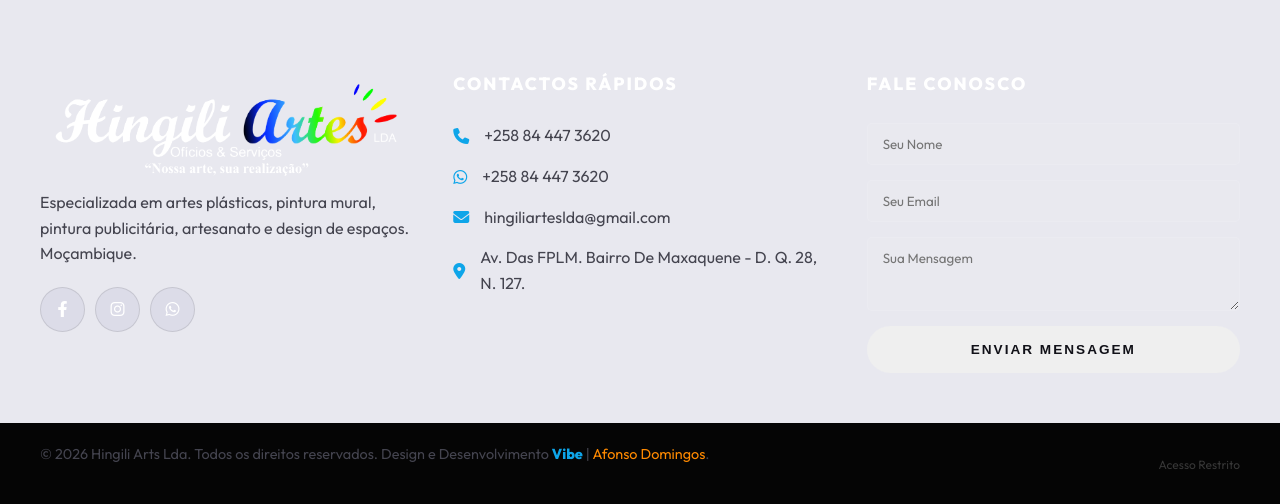
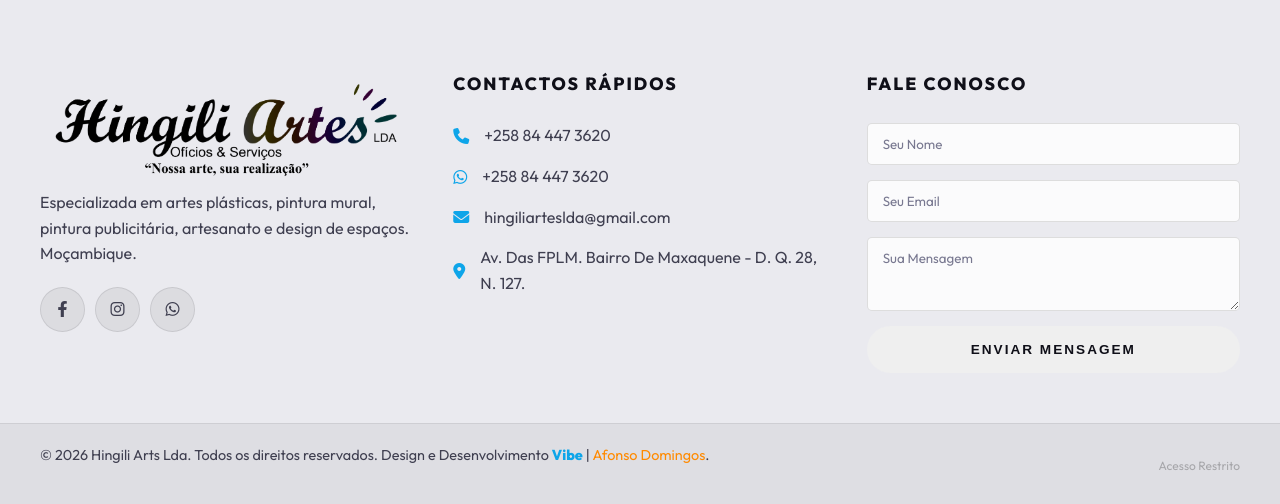
Before and after one commit to afonsoDomingos/hingiliarts, a Vue app in the folder frontend/: page /auctions in a window 1280 px wide. Shown: the part 975-1479 px from the top of the page. Built offline with nearby package versions, Linux system fonts and the light colour scheme; no server answers; a web font is replaced by a local one.

Commit message:
feat: tema claro polido - todas as secoes corrigidas (Services, About, Portfolio, Footer, Mural)

```diff
--- a/frontend/src/components/Services.vue
+++ b/frontend/src/components/Services.vue
@@ -105,7 +105,7 @@ const services = [
   font-family: var(--font-serif);
   font-size: 1.6rem;
   margin-bottom: 15px;
-  color: #fff;
+  color: var(--text-primary);
   z-index: 2;
 }
 
--- a/frontend/src/style.css
+++ b/frontend/src/style.css
@@ -33,63 +33,218 @@
 
 /* ====== Tema Claro (Light Mode) ====== */
 body[data-theme="light"] {
-    --bg-main: #f4f4f7;
-    --bg-secondary: #e8e8ef;
+    --bg-main: #f5f5f8;
+    --bg-secondary: #eaeaef;
     --bg-accent: #dcdce8;
-    --glass: rgba(0, 0, 0, 0.03);
-    --glass-border: rgba(0, 0, 0, 0.1);
+    --glass: rgba(255, 255, 255, 0.6);
+    --glass-border: rgba(0, 0, 0, 0.09);
 
-    --text-primary: #111118;
-    --text-secondary: #44444f;
-    --text-dim: #888899;
+    --text-primary: #0f0f18;
+    --text-secondary: #3f3f50;
+    --text-dim: #787890;
 
-    --shadow-premium: 0 20px 40px rgba(0, 0, 0, 0.12);
+    --shadow-premium: 0 20px 40px rgba(0, 0, 0, 0.10);
 }
 
-body[data-theme="light"] .glow-blob {
-    opacity: 0.15;
-}
-
-body[data-theme="light"] .portfolio-card,
-body[data-theme="light"] .hl-item,
-body[data-theme="light"] .service-card {
-    background: rgba(255, 255, 255, 0.7);
-    border-color: rgba(0, 0, 0, 0.1);
-    box-shadow: 0 4px 20px rgba(0, 0, 0, 0.07);
-}
-
-body[data-theme="light"] .portfolio-info {
-    background: rgba(255, 255, 255, 0.92);
-}
-
-body[data-theme="light"] .p-title,
-body[data-theme="light"] .section-title {
-    color: #111118;
-}
-
-body[data-theme="light"] .header.scrolled {
-    background-color: rgba(244, 244, 247, 0.95);
-    border-bottom-color: rgba(0,0,0,0.08);
-}
-
-body[data-theme="light"] .nav-link {
-    color: #44444f;
-}
-
-body[data-theme="light"] .nav-link:hover {
-    color: #111118;
-}
-
-body[data-theme="light"] .hb-inner span {
-    background: #111118;
-}
-
-body[data-theme="light"] .nav-list {
-    background: #e8e8ef;
+/* ── Body & Scrollbar ── */
+body[data-theme="light"] {
+    background-color: var(--bg-main);
+    color: var(--text-primary);
 }
 
 body[data-theme="light"] ::-webkit-scrollbar-track {
     background: var(--bg-secondary);
+}
+
+/* ── Glow blobs: reduzidos para não manchar o fundo claro ── */
+body[data-theme="light"] .glow-blob {
+    opacity: 0.12;
+}
+
+/* ── Navbar ── */
+body[data-theme="light"] .header.scrolled {
+    background-color: rgba(245, 245, 248, 0.95);
+    backdrop-filter: blur(16px);
+    border-bottom-color: rgba(0, 0, 0, 0.07);
+    box-shadow: 0 2px 20px rgba(0, 0, 0, 0.07);
+}
+
+body[data-theme="light"] .nav-link {
+    color: #3f3f50;
+}
+
+body[data-theme="light"] .nav-link:hover {
+    color: #0f0f18;
+}
+
+body[data-theme="light"] .hb-inner span {
+    background: #0f0f18;
+}
+
+body[data-theme="light"] .nav-list {
+    background: #eaeaef;
+}
+
+/* ── Hero: já tem imagem de fundo, funciona bem nos dois temas ── */
+
+/* ── About ── */
+body[data-theme="light"] .stats-glass {
+    background: rgba(255, 255, 255, 0.75);
+    border-color: rgba(0, 0, 0, 0.08);
+    box-shadow: 0 4px 24px rgba(0, 0, 0, 0.06);
+}
+
+body[data-theme="light"] .about-text {
+    color: #3f3f50;
+}
+
+/* ── Services ── */
+body[data-theme="light"] .service-card {
+    background: rgba(255, 255, 255, 0.85);
+    border-color: rgba(0, 0, 0, 0.08);
+    box-shadow: 0 4px 24px rgba(0, 0, 0, 0.06);
+}
+
+body[data-theme="light"] .service-card:hover {
+    background: #ffffff;
+    border-color: rgba(14, 165, 233, 0.3);
+    box-shadow: 0 16px 40px rgba(14, 165, 233, 0.12);
+}
+
+body[data-theme="light"] .s-title {
+    color: #0f0f18;
+}
+
+body[data-theme="light"] .s-text {
+    color: #3f3f50;
+}
+
+body[data-theme="light"] .s-icon-box {
+    background: rgba(14, 165, 233, 0.08);
+}
+
+/* ── Portfolio ── */
+body[data-theme="light"] .portfolio-card {
+    box-shadow: 0 4px 20px rgba(0, 0, 0, 0.08);
+    border-color: rgba(0, 0, 0, 0.07);
+}
+
+body[data-theme="light"] .portfolio-info {
+    background: rgba(255, 255, 255, 0.95);
+}
+
+body[data-theme="light"] .p-title {
+    color: #0f0f18;
+}
+
+body[data-theme="light"] .p-category {
+    color: #3f3f50;
+}
+
+body[data-theme="light"] .filter-btn {
+    background: rgba(255, 255, 255, 0.7);
+    border-color: rgba(0, 0, 0, 0.1);
+    color: #3f3f50;
+}
+
+body[data-theme="light"] .filter-btn:hover,
+body[data-theme="light"] .filter-btn.active {
+    background: var(--gradient-primary);
+    color: #fff;
+    border-color: transparent;
+}
+
+/* ── Highlight items (portfolio lightbox overlay, hl-item) ── */
+body[data-theme="light"] .hl-item {
+    background: rgba(255, 255, 255, 0.75);
+    border-color: rgba(0, 0, 0, 0.08);
+}
+
+/* ── Section titles & subtitles ── */
+body[data-theme="light"] .section-title {
+    color: #0f0f18;
+}
+
+body[data-theme="light"] .sub-title {
+    color: var(--accent-essence);
+}
+
+/* ── Visitor Mural ── */
+body[data-theme="light"] .mural-tag {
+    background: rgba(255, 255, 255, 0.75);
+    border-color: rgba(0, 0, 0, 0.08);
+    color: #0f0f18;
+    box-shadow: 0 2px 12px rgba(0, 0, 0, 0.07);
+}
+
+body[data-theme="light"] .mural-input-wrapper input,
+body[data-theme="light"] .mural-input-wrapper textarea {
+    background: rgba(255, 255, 255, 0.85);
+    border-color: rgba(0, 0, 0, 0.12);
+    color: #0f0f18;
+}
+
+body[data-theme="light"] .mural-input-wrapper input::placeholder,
+body[data-theme="light"] .mural-input-wrapper textarea::placeholder {
+    color: #787890;
+}
+
+/* ── Footer ── */
+body[data-theme="light"] .footer {
+    background: var(--bg-secondary);
+    border-top: 1px solid rgba(0, 0, 0, 0.08);
+}
+
+body[data-theme="light"] .footer h4 {
+    color: #0f0f18;
+}
+
+body[data-theme="light"] .footer p,
+body[data-theme="light"] .contact-list li {
+    color: #3f3f50;
+}
+
+body[data-theme="light"] .contact-list i {
+    color: var(--accent-essence);
+}
+
+body[data-theme="light"] .socials a {
+    background: rgba(0, 0, 0, 0.06);
+    color: #3f3f50;
+}
+
+body[data-theme="light"] .socials a:hover {
+    background: var(--gradient-essence);
+    color: #fff;
+}
+
+body[data-theme="light"] .footer-bottom {
+    background: rgba(0, 0, 0, 0.05);
+    border-top: 1px solid rgba(0, 0, 0, 0.07);
+}
+
+body[data-theme="light"] .footer-bottom p {
+    color: #3f3f50;
+}
+
+body[data-theme="light"] .admin-link-subtle {
+    color: rgba(0, 0, 0, 0.25);
+}
+
+body[data-theme="light"] .contact-form input,
+body[data-theme="light"] .contact-form textarea {
+    background: rgba(255, 255, 255, 0.8);
+    border-color: rgba(0, 0, 0, 0.12);
+    color: #0f0f18;
+}
+
+body[data-theme="light"] .contact-form input::placeholder,
+body[data-theme="light"] .contact-form textarea::placeholder {
+    color: #787890;
+}
+
+body[data-theme="light"] .footer-logo-img {
+    filter: invert(1) brightness(0.2);
 }
 
 /* Theme toggle button */
```
